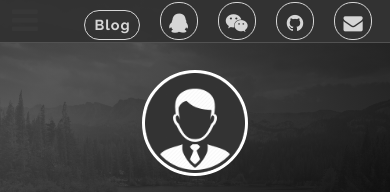
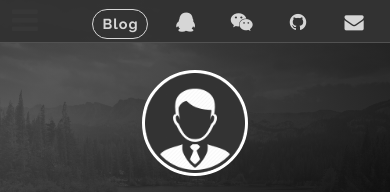
Before and after one commit to WilfredShen/WilfredShen.github.io, a Jekyll site: the page built from index.html, in a window 390 px wide. Shown: the top 192 px of the page. Built offline with Jekyll 4.4.1, drawn with Linux system fonts in a browser that asks for light colours; the list of posts is cut into pages by our own code.

Commit message:
Update main.scss

```diff
--- a/static/css/main.scss
+++ b/static/css/main.scss
@@ -390,8 +390,6 @@
     width: 100%; }
 
   .navigation__item {
-    border: 0;
-    border-radius: 0;
     width: 100%;
     margin: 0; }
 
@@ -419,6 +417,9 @@
       text-align: center;
       padding: 10px 10px;
       margin: 2px 0; }
+    .blog-button, .navigation-icons {
+      border: 0;
+      border-radius: 0; }
 
 }
 
```
